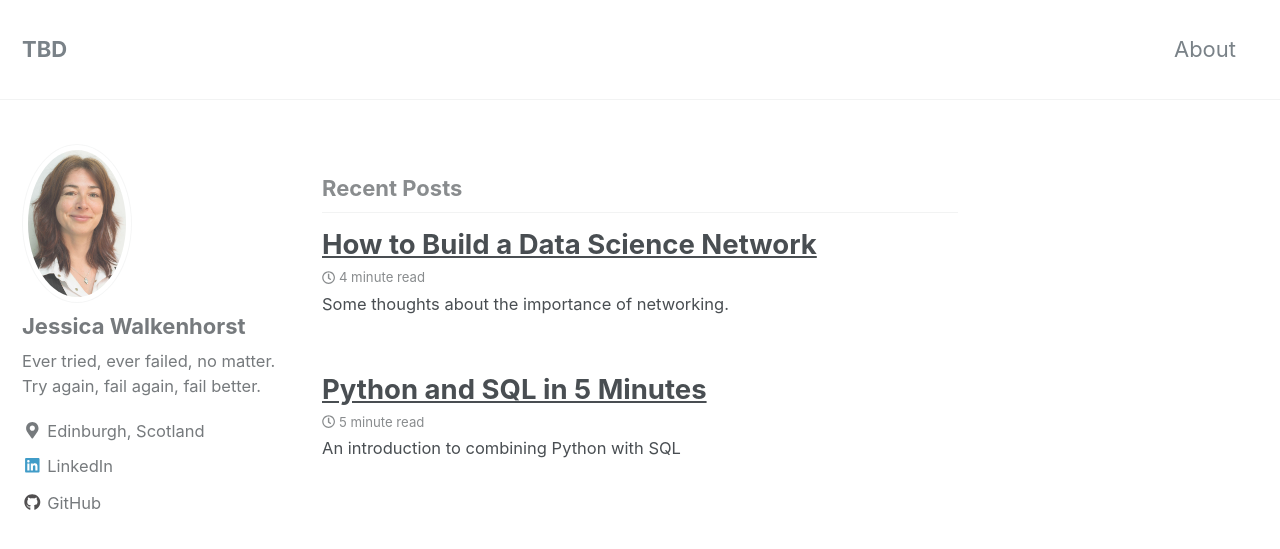
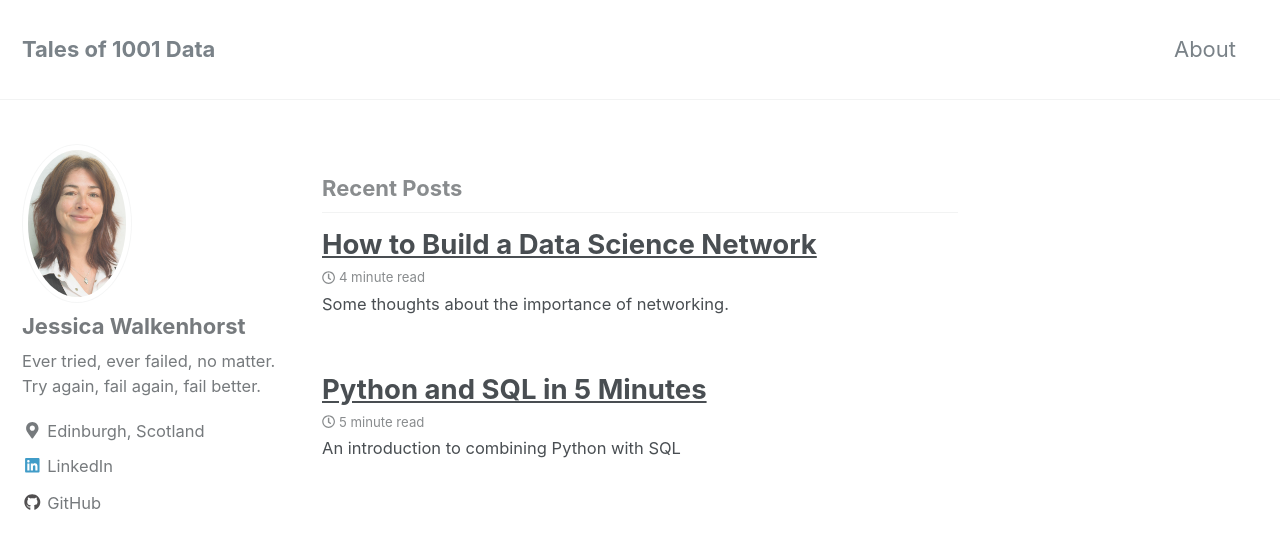
Before and after one commit to walkenho/walkenho.github.io, a Jekyll site: the page built from index.html, in a window 1280 px wide and 900 px high. Shown: the top 549 px of the window. Built offline with Jekyll 4.4.1, drawn with Linux system fonts in a browser that asks for light colours; nearby versions of some CDN libraries; the list of posts is cut into pages by our own code.

Commit message:
First ideas for title.

```diff
--- a/_config.yml
+++ b/_config.yml
@@ -16,7 +16,7 @@ minimal_mistakes_skin    : "default" # "air", "aqua", "contrast", "dark", "dirt"
 
 # Site Settings
 locale                   : "en"
-title                    : "TBD"
+title                    : "Tales of 1001 Data"
 title_separator          : "-"
 name                     : "Jessica Walkenhorst"
 description              : "My personal website"
```
